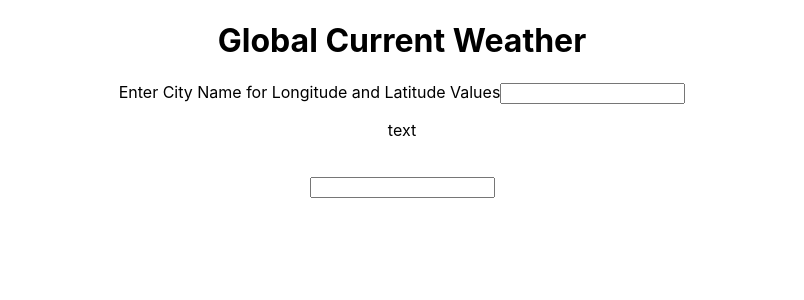
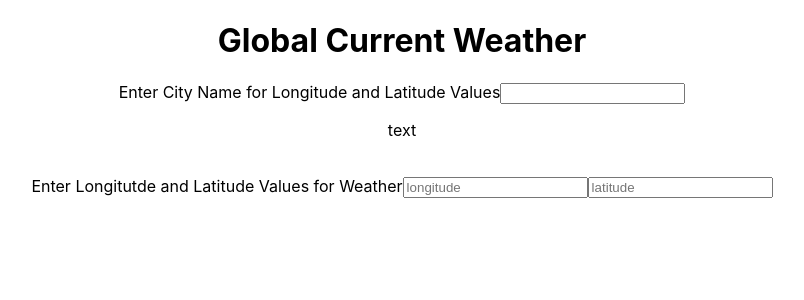
Before and after one commit to isyed4/Weather-App, a React (Create React App) app: page / in a window 1280 px wide. Shown: the top 300 px of the page, without its empty margins (238-1042 px from the left). Built offline with nearby package versions, Linux system fonts and the light colour scheme.

Commit message:
added usestate for forms

```diff
--- a/src/App.js
+++ b/src/App.js
@@ -1,8 +1,11 @@
 import './App.css';
+import { useState } from 'react';
 
 function App() {
 
-
+const [findCoord, setFindCoord] = useState("")
+const [longitude, setLongitude] = useState("")
+const [latitude, setLatitude] = useState("")
 
 
 
@@ -16,8 +19,10 @@ function App() {
         <input type="text" placeholder=''/>
         <p>text</p>
         <br />
-        <label></label>
-        <input type="text" />
+        <label>Enter Longitutde and Latitude Values for Weather</label>
+        <input type="text" placeholder='longitude' />
+        <input type="text" placeholder="latitude"/>
+        <p></p>
       </form>
     </div>
   );
```
